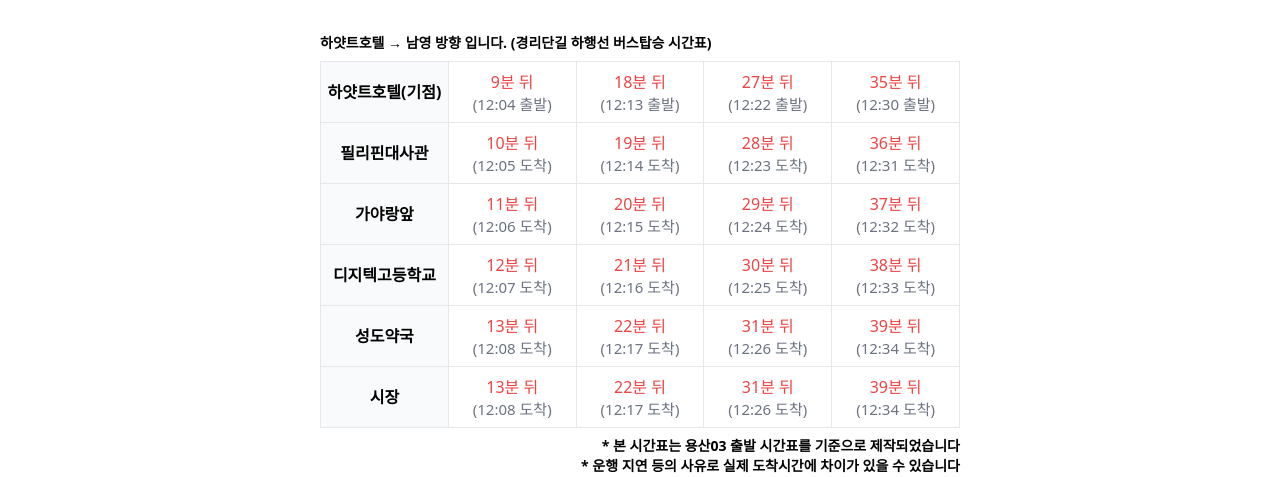
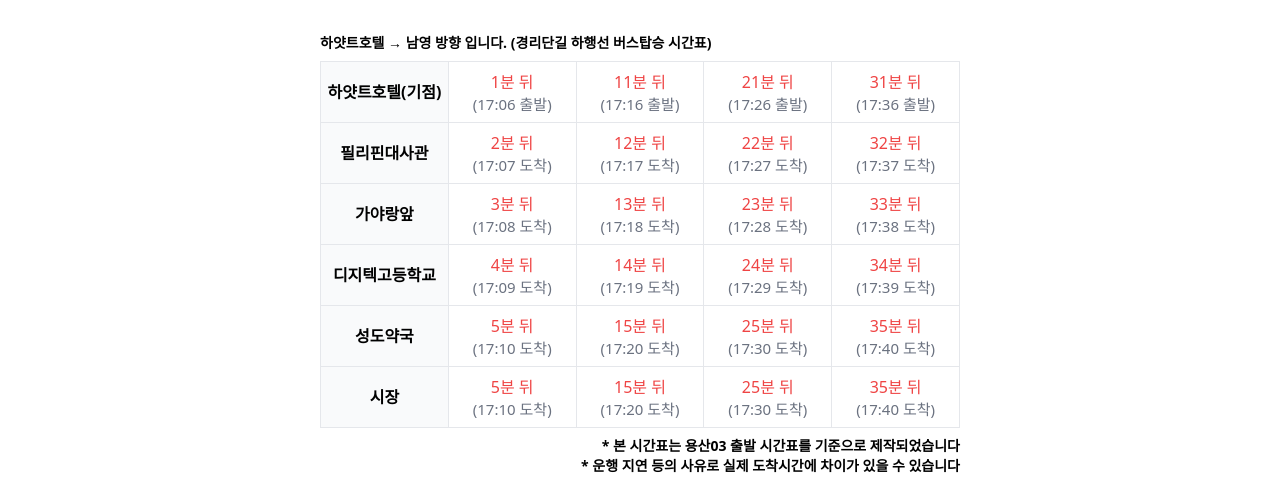
Before and after one commit to doyeondev/ysbus, a Next.js app: page / in a window 1280 px wide. Shown: the part 411-888 px from the top of the page. Built offline with nearby package versions, Linux system fonts and the light colour scheme.

Commit message:
chore: 운영 배포를 위해 testMode 비활성화

```diff
--- a/pages/index.js
+++ b/pages/index.js
@@ -7,7 +7,7 @@ import Image from 'next/image'
 import { yongsan } from 'utils/busData'
 
 export default function YongsanBus() {
-  const [testMode, setTestMode] = useState(true)
+  const [testMode, setTestMode] = useState(false)
   const [testTime, setTestTime] = useState('11:55AM')
   const [startTime, setStartTime] = useState(5) // 첫 버스가 출발하는 시간: 오전 5시
   const [busTimeList, setBusTimeList] = useState([])
```
